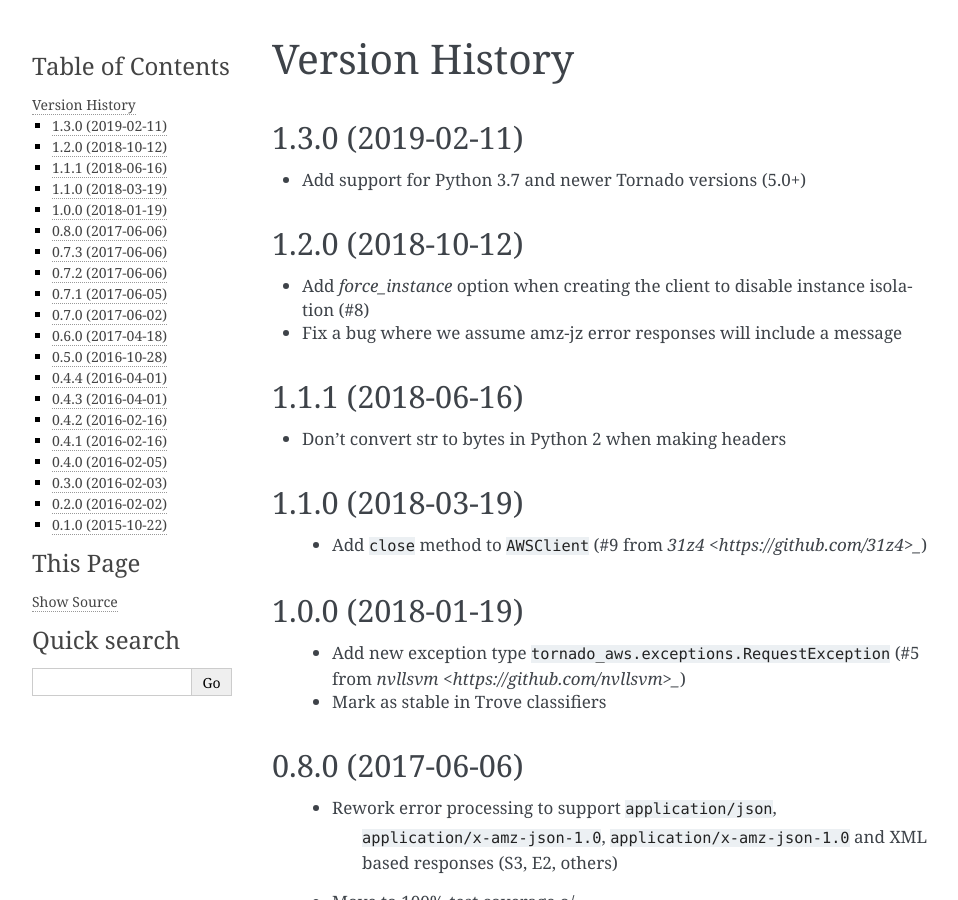
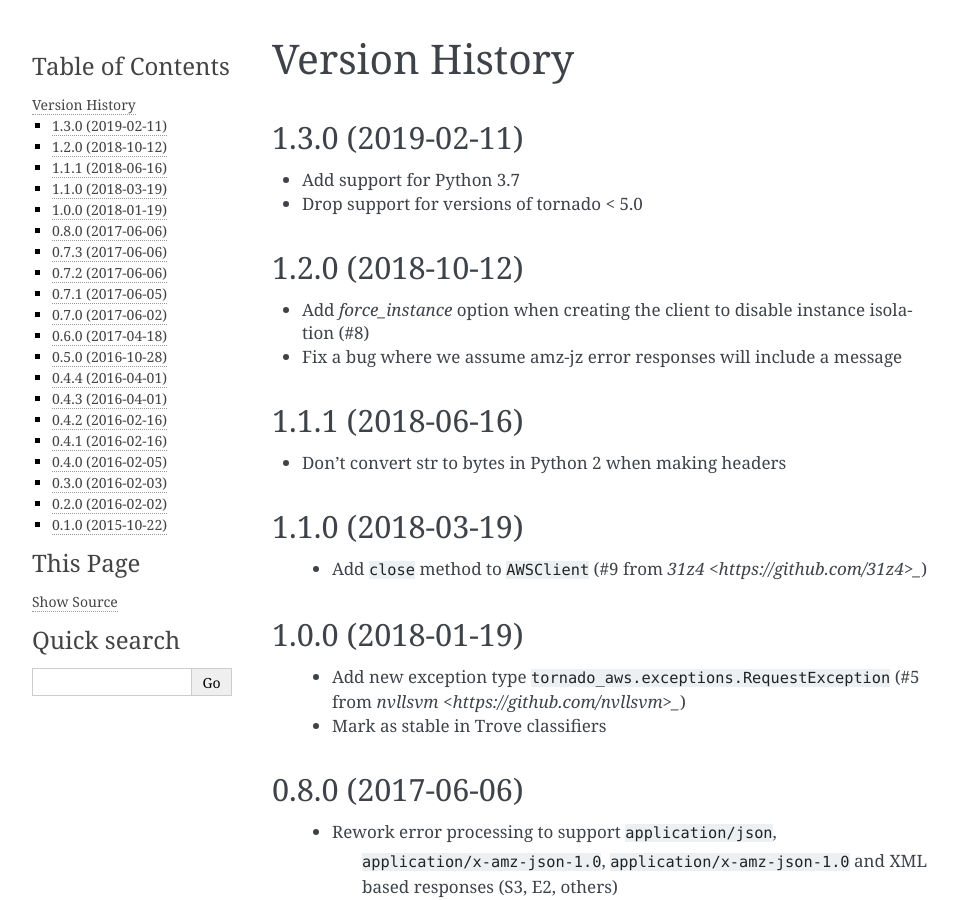
Before and after one commit to gmr/tornado-aws, a Sphinx documentation site: the page built from docs/history.rst, in a window 1280 px wide and 900 px high. Shown: the whole window, without its empty margins (148-1106 px from the left). Built offline with Sphinx 7.4.7, drawn with Linux system fonts in a browser that asks for light colours.

Commit message:
Bump min tornado version

```diff
--- a/docs/history.rst
+++ b/docs/history.rst
@@ -5,7 +5,8 @@ Version History
 
 1.3.0 (2019-02-11)
 ------------------
-- Add support for Python 3.7 and newer Tornado versions (5.0+)
+- Add support for Python 3.7
+- Drop support for versions of tornado < 5.0
 
 1.2.0 (2018-10-12)
 ------------------
```
Also changed, not shown: 2 other files.
